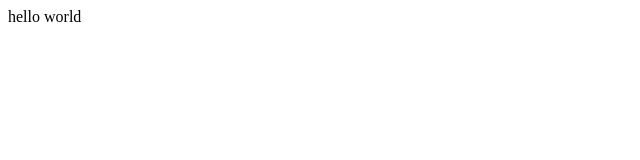
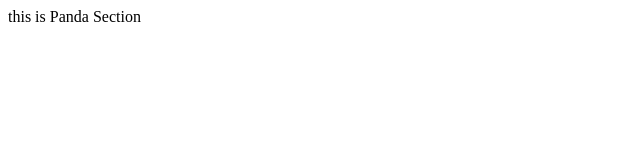
Before and after one commit to wlgns2223/codeit, a plain HTML site: page index.html in a window 1280 px wide. Shown: the full height of the page, 0-640 px from the left. Drawn offline with Linux system fonts and the light colour scheme.

Commit message:
panda section from main

```diff
--- a/index.html
+++ b/index.html
@@ -6,6 +6,6 @@
     <title>Document</title>
   </head>
   <body>
-    hello world
+    <section>this is Panda Section</section>
   </body>
 </html>
```
